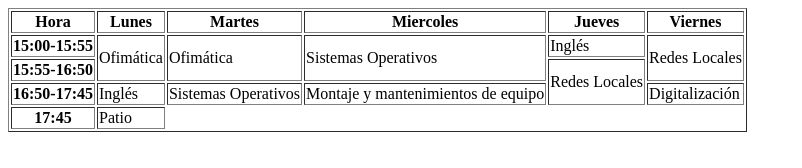
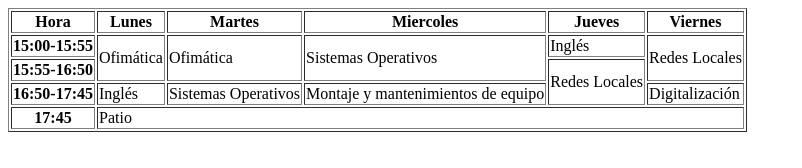
Before and after one commit to tramismu-stack/Web, a plain HTML site: page Horario/horario.html in a window 1280 px wide. Shown: the whole page, without its empty margins (0-802 px from the left). Drawn offline with Linux system fonts and the light colour scheme.

Commit message:
horario html

```diff
--- a/Horario/horario.html
+++ b/Horario/horario.html
@@ -37,7 +37,7 @@
             </tr>
             <tr>
                 <th>17:45</th>
-                <td>Patio</td>
+                <td colspan="5" >Patio</td>
             </tr>
         </tbody>
     </table>
```
